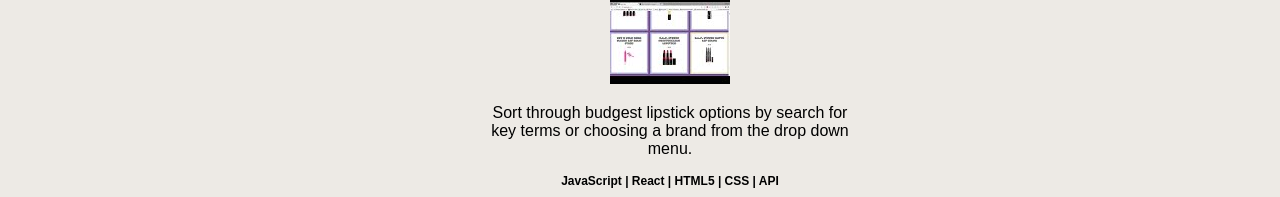
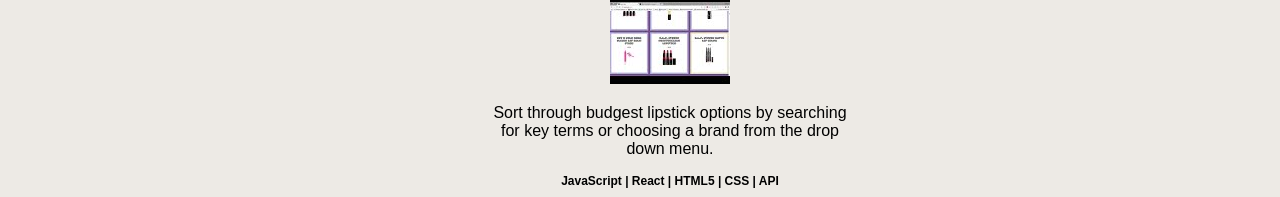
Before and after one commit to KellyStamps/KellyStamps.github.io, a plain HTML site: page index.html in a window 1280 px wide. Shown: the part 890-1087 px from the top of the page. Drawn offline with Linux system fonts and the light colour scheme.

Commit message:
fixed typo

```diff
--- a/index.html
+++ b/index.html
@@ -74,7 +74,7 @@
         <div class="project">
           <h3>Lipstick Finder</h3>
           <img src="./img/lipstickthumb.jpg">
-          <p>Sort through budgest lipstick options by search for key terms or choosing a brand from the drop down menu.</p>
+          <p>Sort through budgest lipstick options by searching for key terms or choosing a brand from the drop down menu.</p>
           <p class="descrip">JavaScript | React | HTML5 | CSS | API </p>
           <a class="youtube" href="https://youtu.be/Riu_P4xfWLU" target="_blank"><img src="./img/yt_icon_rgb.png"/></a>
           <a class="github" href="https://github.com/KellyStamps/Lipstick-Finder" target="_black"><img src="./img/GitHub-Mark-32px.png"/></a>
```
